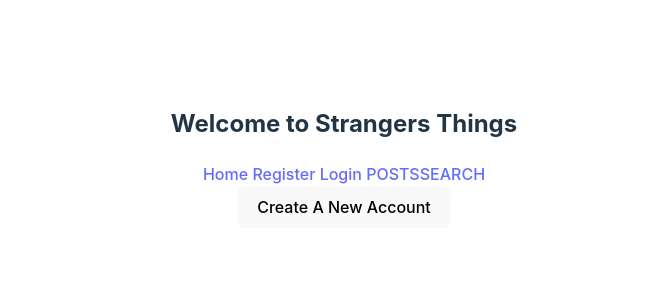
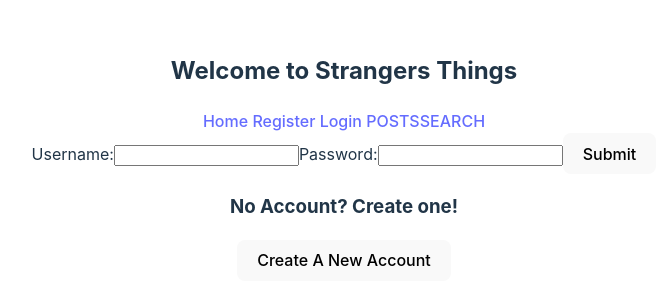
Before and after one commit to Cristina-and-Mason/our-strangers-things, a React (Vite) app: page /login in a window 1280 px wide. Shown: the part 243-548 px from the top of the page, without its empty margins (296-963 px from the left). Built offline with nearby package versions, Linux system fonts and the light colour scheme.

Commit message:
added text above the create account button on login page

```diff
--- a/src/components/Login/Login.jsx
+++ b/src/components/Login/Login.jsx
@@ -29,6 +29,30 @@ const Login = (props) => {
     };
     return(
         <div>
+          <form>
+        <label>
+          Username:
+          <input
+            type="text"
+            value={username}
+            onChange={(event) => {
+              setUsername(event.target.value);
+            }}
+          />
+        </label>
+        <label>
+          Password:
+          <input
+            type="password"
+            value={password}
+            onChange={(e) => {
+              setPassword(e.target.value);
+            }}
+          />
+        </label>
+        <button type='submit'>Submit</button>
+      </form>
+            <h3>No Account? Create one!</h3>
         <button id="loginbutton" onClick={toRegister}>
         Create A New Account
       </button>
--- a/src/components/Register/Register.jsx
+++ b/src/components/Register/Register.jsx
@@ -18,7 +18,7 @@ const Register= (props) => {
             localStorage.setItem('token', result.token)
             setIsLoggedIn (true)
 
-            navigate('/posts')
+            navigate('/')
         } catch (error){
             console.log (error)
         }
```
